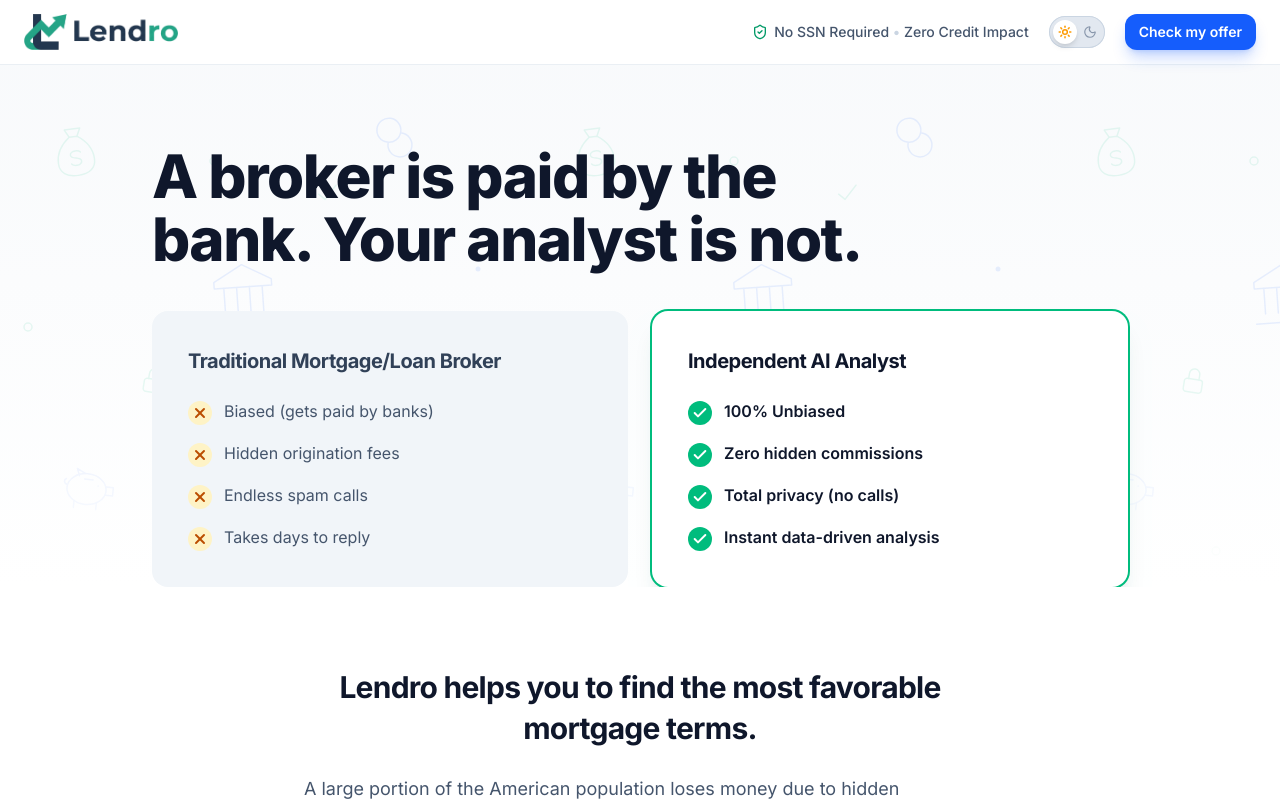
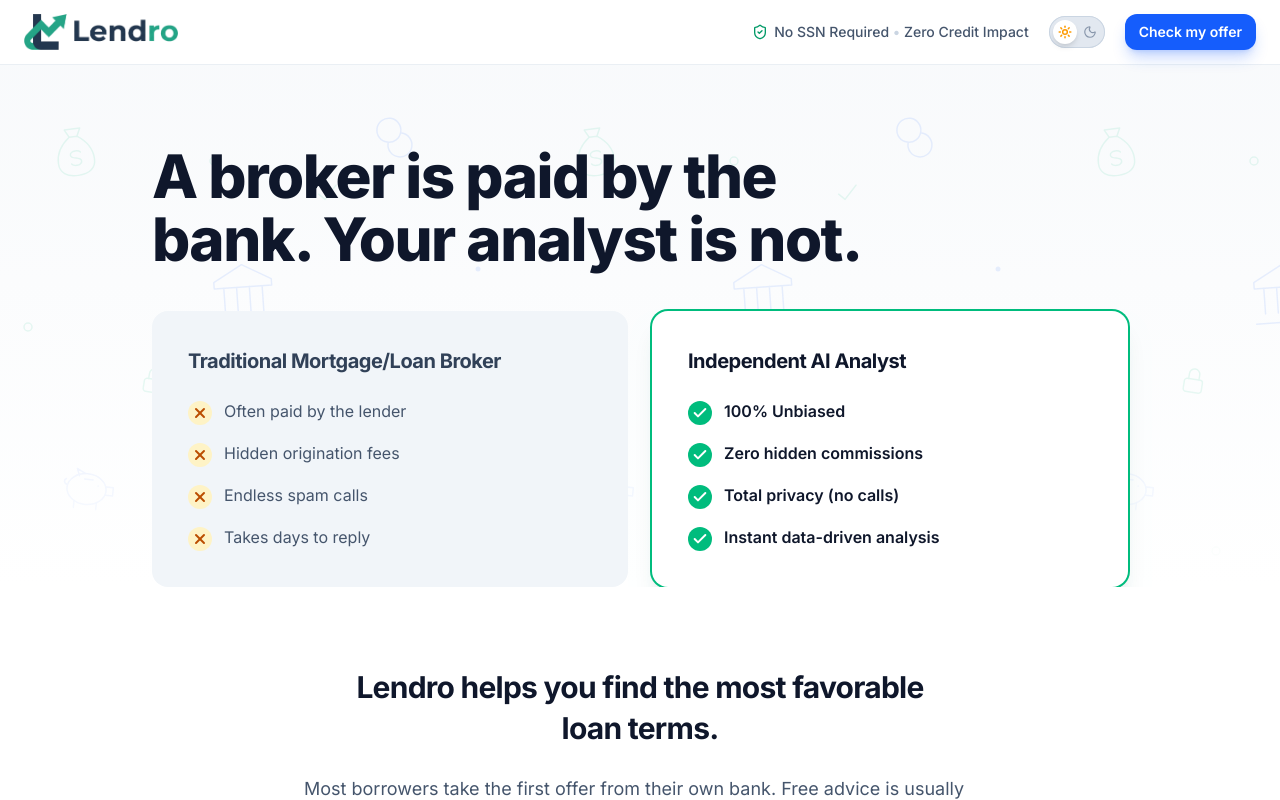
Before and after one commit to fonneyx/Lendro, a React (Vite) app: page / in a window 1280 px wide. Both pictures are taken after a click on the button "Get Started". Shown: the top 800 px of the page. Built offline with nearby package versions, Linux system fonts and the light colour scheme.

Commit message:
landing: remove unsourced savings claim, region-aware copy

```diff
--- a/src/components/landing/ComparisonSection.tsx
+++ b/src/components/landing/ComparisonSection.tsx
@@ -1,7 +1,7 @@
 import { Check, X } from 'lucide-react';
 
 const ROWS: { broker: string; analyst: string }[] = [
-  { broker: 'Biased (gets paid by banks)', analyst: '100% Unbiased' },
+  { broker: 'Often paid by the lender', analyst: '100% Unbiased' },
   { broker: 'Hidden origination fees', analyst: 'Zero hidden commissions' },
   { broker: 'Endless spam calls', analyst: 'Total privacy (no calls)' },
   { broker: 'Takes days to reply', analyst: 'Instant data-driven analysis' },
--- a/src/views/Landing.tsx
+++ b/src/views/Landing.tsx
@@ -7,7 +7,7 @@ import Shell from '../components/layout/Shell';
 import Button from '../components/ui/Button';
 import FinancePattern from '../components/ui/FinancePattern';
 import { formatMoney } from '../lib/format';
-import { documentName, goalNoun } from '../lib/market';
+import { documentName, goalNoun, isUs } from '../lib/market';
 import { loadSaved, planSteps } from '../lib/plan';
 import { useApp } from '../state/AppContext';
 
@@ -112,17 +112,16 @@ export default function Landing() {
       <section className="mx-auto max-w-5xl px-4 pt-14 pb-20 sm:px-6 sm:pt-20 sm:pb-28">
         <div className="mx-auto max-w-2xl text-center">
           <p className="text-2xl leading-snug font-bold tracking-tight text-slate-900 sm:text-3xl">
-            Lendro helps you to find the most favorable mortgage terms.
+            Lendro helps you find the most favorable loan terms.
           </p>
           <div className="mt-6 space-y-5 text-left text-lg leading-relaxed text-slate-600">
             <p>
-              A large portion of the American population loses money due to hidden mortgage fees. There are many free
-              consultations available, but as a rule, they are all tied to their own banks, and no one will tell you
-              the most advantageous option.
+              Most borrowers take the first offer from their own bank. Free advice is usually tied to a bank or paid
+              by one, so no one shows you the cheaper option.
             </p>
             <p>
-              Our app helps you find the best terms for you and ensures you don't miss out on financial opportunities
-              from other banks, thereby saving you from 17% to 23% of your savings.
+              Lendro compares your offer with other lenders, flags the fees you can push back on and writes the email
+              that asks your bank to match.
             </p>
           </div>
         </div>
@@ -131,7 +130,7 @@ export default function Landing() {
             <Sparkles className="size-5 sm:size-6" aria-hidden="true" />
             Check my loan offer
           </Button>
-          <p className="mt-4 text-sm text-slate-500">Four questions. No account, no SSN, no credit pull.</p>
+          <p className="mt-4 text-sm text-slate-500">Four questions. No account, {isUs(market) ? 'no SSN' : 'no ID number'}, no credit check.</p>
         </div>
       </section>
 
```
